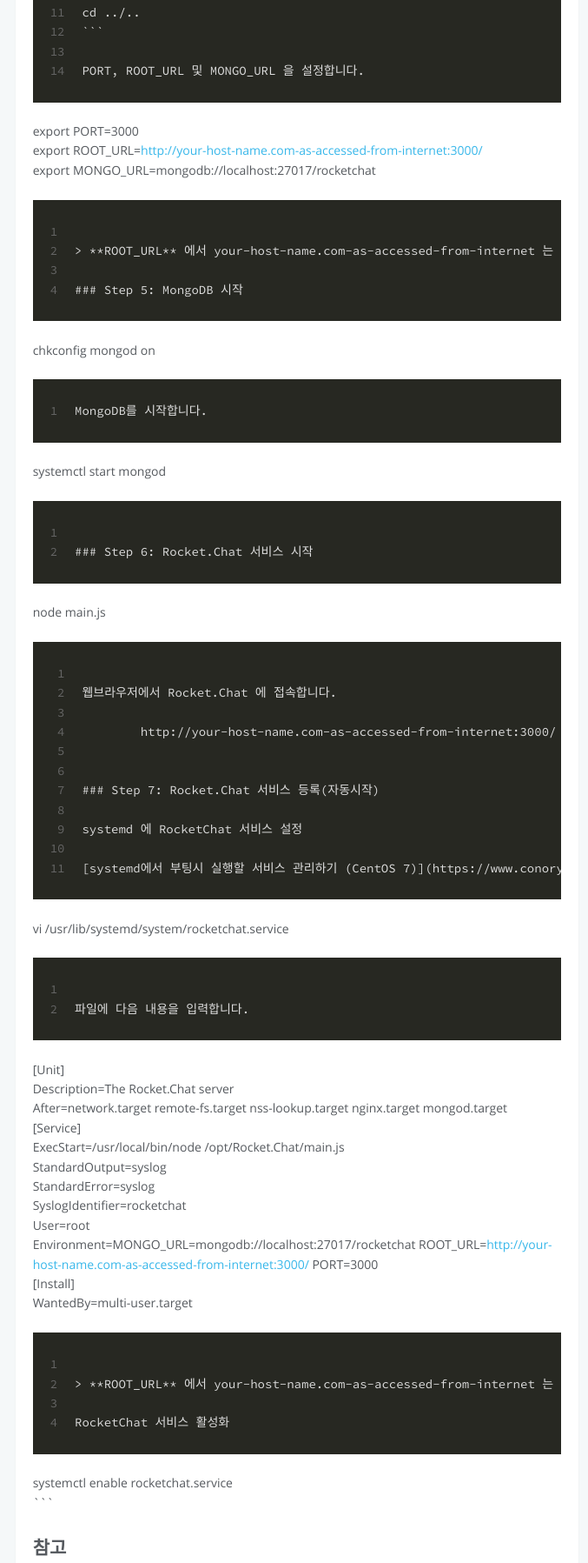
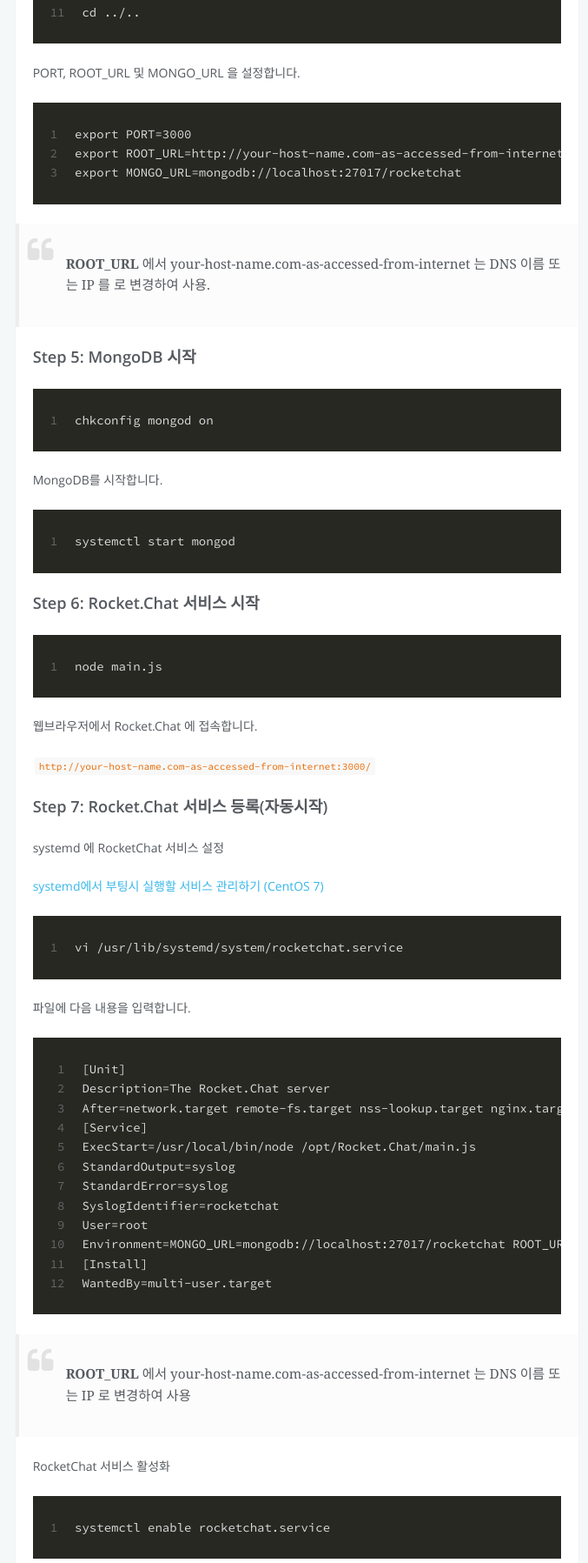
Before and after one commit to juniweb/juniweb.github.io, a plain HTML site: page index.html in a window 1280 px wide. Shown: the part 2362-4159 px from the top of the page at 87% size, without its empty margins (298-975 px from the left). Drawn offline with Linux system fonts and the light colour scheme.

Commit message:
Site updated: 2016-10-31 13:48:43

````diff
--- a/index.html
+++ b/index.html
@@ -246,14 +246,24 @@
 <p>node.js 와 npm 이 설치되었으므로, dependencies 를 설치합니다.<br><figure class="highlight plain"><table><tr><td class="gutter"><pre><div class="line">1</div></pre></td><td class="code"><pre><div class="line">npm install -g inherits n</div></pre></td></tr></table></figure></p>
 <p>Rocket.Chat 에서 필요한 node.js 4.5 버전을 설치합니다.</p>
 <pre><code>n 4.5
-</code></pre><h3 id="Step-4-Rocket-설치"><a href="#Step-4-Rocket-설치" class="headerlink" title="Step 4: Rocket 설치"></a>Step 4: Rocket 설치</h3><p>Rocket.Chat 을 다운로드하고 설치합니다.<br><figure class="highlight plain"><table><tr><td class="gutter"><pre><div class="line">1</div><div class="line">2</div><div class="line">3</div><div class="line">4</div><div class="line">5</div><div class="line">6</div><div class="line">7</div><div class="line">8</div><div class="line">9</div><div class="line">10</div><div class="line">11</div><div class="line">12</div><div class="line">13</div><div class="line">14</div></pre></td><td class="code"><pre><div class="line">cd /opt</div><div class="line"></div><div class="line">curl -L https://rocket.chat/releases/latest/download -o rocket.chat.tgz</div><div class="line">tar zxvf rocket.chat.tgz</div><div class="line"></div><div class="line">mv bundle Rocket.Chat</div><div class="line">cd Rocket.Chat/programs/server</div><div class="line"></div><div class="line">npm install</div><div class="line"></div><div class="line">cd ../..</div><div class="line">``` </div><div class="line"></div><div class="line">PORT, ROOT_URL 및 MONGO_URL 을 설정합니다.</div></pre></td></tr></table></figure></p>
-<p>export PORT=3000<br>export ROOT_URL=<a href="http://your-host-name.com-as-accessed-from-internet:3000/" target="_blank" rel="external">http://your-host-name.com-as-accessed-from-internet:3000/</a><br>export MONGO_URL=mongodb://localhost:27017/rocketchat<br><figure class="highlight plain"><table><tr><td class="gutter"><pre><div class="line">1</div><div class="line">2</div><div class="line">3</div><div class="line">4</div></pre></td><td class="code"><pre><div class="line"></div><div class="line">&gt; **ROOT_URL** 에서 your-host-name.com-as-accessed-from-internet 는 DNS 이름 또는 IP 를 로 변경하여 사용.</div><div class="line"></div><div class="line">### Step 5: MongoDB 시작</div></pre></td></tr></table></figure></p>
-<p>chkconfig mongod on<br><figure class="highlight plain"><table><tr><td class="gutter"><pre><div class="line">1</div></pre></td><td class="code"><pre><div class="line">MongoDB를 시작합니다.</div></pre></td></tr></table></figure></p>
-<p>systemctl start mongod<br><figure class="highlight plain"><table><tr><td class="gutter"><pre><div class="line">1</div><div class="line">2</div></pre></td><td class="code"><pre><div class="line"></div><div class="line">### Step 6: Rocket.Chat 서비스 시작</div></pre></td></tr></table></figure></p>
-<p>node main.js<br><figure class="highlight plain"><table><tr><td class="gutter"><pre><div class="line">1</div><div class="line">2</div><div class="line">3</div><div class="line">4</div><div class="line">5</div><div class="line">6</div><div class="line">7</div><div class="line">8</div><div class="line">9</div><div class="line">10</div><div class="line">11</div></pre></td><td class="code"><pre><div class="line"></div><div class="line">웹브라우저에서 Rocket.Chat 에 접속합니다.</div><div class="line"></div><div class="line">	http://your-host-name.com-as-accessed-from-internet:3000/</div><div class="line"></div><div class="line"></div><div class="line">### Step 7: Rocket.Chat 서비스 등록(자동시작)</div><div class="line"></div><div class="line">systemd 에 RocketChat 서비스 설정</div><div class="line"></div><div class="line">[systemd에서 부팅시 실행할 서비스 관리하기 (CentOS 7)](https://www.conory.com/note_linux/42241)</div></pre></td></tr></table></figure></p>
-<p>vi /usr/lib/systemd/system/rocketchat.service<br><figure class="highlight plain"><table><tr><td class="gutter"><pre><div class="line">1</div><div class="line">2</div></pre></td><td class="code"><pre><div class="line"></div><div class="line">파일에 다음 내용을 입력합니다.</div></pre></td></tr></table></figure></p>
-<p>[Unit]<br>Description=The Rocket.Chat server<br>After=network.target remote-fs.target nss-lookup.target nginx.target mongod.target<br>[Service]<br>ExecStart=/usr/local/bin/node /opt/Rocket.Chat/main.js<br>StandardOutput=syslog<br>StandardError=syslog<br>SyslogIdentifier=rocketchat<br>User=root<br>Environment=MONGO_URL=mongodb://localhost:27017/rocketchat ROOT_URL=<a href="http://your-host-name.com-as-accessed-from-internet:3000/" target="_blank" rel="external">http://your-host-name.com-as-accessed-from-internet:3000/</a> PORT=3000<br>[Install]<br>WantedBy=multi-user.target<br><figure class="highlight plain"><table><tr><td class="gutter"><pre><div class="line">1</div><div class="line">2</div><div class="line">3</div><div class="line">4</div></pre></td><td class="code"><pre><div class="line"></div><div class="line">&gt; **ROOT_URL** 에서 your-host-name.com-as-accessed-from-internet 는 DNS 이름 또는 IP 로 변경하여 사용</div><div class="line"></div><div class="line">RocketChat 서비스 활성화</div></pre></td></tr></table></figure></p>
-<p>systemctl enable rocketchat.service<br>```</p>
+</code></pre><h3 id="Step-4-Rocket-설치"><a href="#Step-4-Rocket-설치" class="headerlink" title="Step 4: Rocket 설치"></a>Step 4: Rocket 설치</h3><p>Rocket.Chat 을 다운로드하고 설치합니다.<br><figure class="highlight plain"><table><tr><td class="gutter"><pre><div class="line">1</div><div class="line">2</div><div class="line">3</div><div class="line">4</div><div class="line">5</div><div class="line">6</div><div class="line">7</div><div class="line">8</div><div class="line">9</div><div class="line">10</div><div class="line">11</div></pre></td><td class="code"><pre><div class="line">cd /opt</div><div class="line"></div><div class="line">curl -L https://rocket.chat/releases/latest/download -o rocket.chat.tgz</div><div class="line">tar zxvf rocket.chat.tgz</div><div class="line"></div><div class="line">mv bundle Rocket.Chat</div><div class="line">cd Rocket.Chat/programs/server</div><div class="line"></div><div class="line">npm install</div><div class="line"></div><div class="line">cd ../..</div></pre></td></tr></table></figure></p>
+<p>PORT, ROOT_URL 및 MONGO_URL 을 설정합니다.<br><figure class="highlight plain"><table><tr><td class="gutter"><pre><div class="line">1</div><div class="line">2</div><div class="line">3</div></pre></td><td class="code"><pre><div class="line">export PORT=3000</div><div class="line">export ROOT_URL=http://your-host-name.com-as-accessed-from-internet:3000/</div><div class="line">export MONGO_URL=mongodb://localhost:27017/rocketchat</div></pre></td></tr></table></figure></p>
+<blockquote>
+<p><strong>ROOT_URL</strong> 에서 your-host-name.com-as-accessed-from-internet 는 DNS 이름 또는 IP 를 로 변경하여 사용.</p>
+</blockquote>
+<h3 id="Step-5-MongoDB-시작"><a href="#Step-5-MongoDB-시작" class="headerlink" title="Step 5: MongoDB 시작"></a>Step 5: MongoDB 시작</h3><figure class="highlight plain"><table><tr><td class="gutter"><pre><div class="line">1</div></pre></td><td class="code"><pre><div class="line">chkconfig mongod on</div></pre></td></tr></table></figure>
+<p>MongoDB를 시작합니다.<br><figure class="highlight plain"><table><tr><td class="gutter"><pre><div class="line">1</div></pre></td><td class="code"><pre><div class="line">systemctl start mongod</div></pre></td></tr></table></figure></p>
+<h3 id="Step-6-Rocket-Chat-서비스-시작"><a href="#Step-6-Rocket-Chat-서비스-시작" class="headerlink" title="Step 6: Rocket.Chat 서비스 시작"></a>Step 6: Rocket.Chat 서비스 시작</h3><figure class="highlight plain"><table><tr><td class="gutter"><pre><div class="line">1</div></pre></td><td class="code"><pre><div class="line">node main.js</div></pre></td></tr></table></figure>
+<p>웹브라우저에서 Rocket.Chat 에 접속합니다.</p>
+<pre><code>http://your-host-name.com-as-accessed-from-internet:3000/
+</code></pre><h3 id="Step-7-Rocket-Chat-서비스-등록-자동시작"><a href="#Step-7-Rocket-Chat-서비스-등록-자동시작" class="headerlink" title="Step 7: Rocket.Chat 서비스 등록(자동시작)"></a>Step 7: Rocket.Chat 서비스 등록(자동시작)</h3><p>systemd 에 RocketChat 서비스 설정</p>
+<p><a href="https://www.conory.com/note_linux/42241" target="_blank" rel="external">systemd에서 부팅시 실행할 서비스 관리하기 (CentOS 7)</a><br><figure class="highlight plain"><table><tr><td class="gutter"><pre><div class="line">1</div></pre></td><td class="code"><pre><div class="line">vi /usr/lib/systemd/system/rocketchat.service</div></pre></td></tr></table></figure></p>
+<p>파일에 다음 내용을 입력합니다.</p>
+<figure class="highlight plain"><table><tr><td class="gutter"><pre><div class="line">1</div><div class="line">2</div><div class="line">3</div><div class="line">4</div><div class="line">5</div><div class="line">6</div><div class="line">7</div><div class="line">8</div><div class="line">9</div><div class="line">10</div><div class="line">11</div><div class="line">12</div></pre></td><td class="code"><pre><div class="line">[Unit]</div><div class="line">Description=The Rocket.Chat server</div><div class="line">After=network.target remote-fs.target nss-lookup.target nginx.target mongod.target</div><div class="line">[Service]</div><div class="line">ExecStart=/usr/local/bin/node /opt/Rocket.Chat/main.js</div><div class="line">StandardOutput=syslog</div><div class="line">StandardError=syslog</div><div class="line">SyslogIdentifier=rocketchat</div><div class="line">User=root</div><div class="line">Environment=MONGO_URL=mongodb://localhost:27017/rocketchat ROOT_URL=http://your-host-name.com-as-accessed-from-internet:3000/ PORT=3000</div><div class="line">[Install]</div><div class="line">WantedBy=multi-user.target</div></pre></td></tr></table></figure>
+<blockquote>
+<p><strong>ROOT_URL</strong> 에서 your-host-name.com-as-accessed-from-internet 는 DNS 이름 또는 IP 로 변경하여 사용</p>
+</blockquote>
+<p>RocketChat 서비스 활성화<br><figure class="highlight plain"><table><tr><td class="gutter"><pre><div class="line">1</div></pre></td><td class="code"><pre><div class="line">systemctl enable rocketchat.service</div></pre></td></tr></table></figure></p>
 <h2 id="참고"><a href="#참고" class="headerlink" title="참고"></a>참고</h2><p><a href="https://rocket.chat/docs/installation/manual-installation/centos/" target="_blank" rel="external">Deploying Rocket.Chat on Centos 7</a></p>
 <p><a href="https://www.vultr.com/docs/how-to-install-rocket-chat-on-centos-7" target="_blank" rel="external">How to Install Rocket.Chat on CentOS 7</a></p>
 
@@ -266,7 +276,7 @@
 
 </div>
 
-    <a data-url="http://juniweb.github.io/2016/10/" data-id="ciuxkzrw30007gwyv2v1m95pz" class="article-share-link"><i class="fa fa-share"></i>공유하기</a>
+    <a data-url="http://juniweb.github.io/2016/10/" data-id="ciuxl1l510005d4yvgkp9pqg7" class="article-share-link"><i class="fa fa-share"></i>공유하기</a>
 <script>
     (function ($) {
         // Prevent duplicate binding
@@ -434,7 +444,7 @@
 
 </div>
 
-    <a data-url="http://juniweb.github.io/2016/10/" data-id="ciuxkzrvg0001gwyvoboir8ax" class="article-share-link"><i class="fa fa-share"></i>공유하기</a>
+    <a data-url="http://juniweb.github.io/2016/10/" data-id="ciuxl1l4z0004d4yvpsmw2fyl" class="article-share-link"><i class="fa fa-share"></i>공유하기</a>
 <script>
     (function ($) {
         // Prevent duplicate binding
@@ -606,7 +616,7 @@
 
 </div>
 
-    <a data-url="http://juniweb.github.io/2016/10/" data-id="ciuxkzrvs0004gwyvdprtwnyc" class="article-share-link"><i class="fa fa-share"></i>공유하기</a>
+    <a data-url="http://juniweb.github.io/2016/10/" data-id="ciuxl1l4q0001d4yvsfwiezta" class="article-share-link"><i class="fa fa-share"></i>공유하기</a>
 <script>
     (function ($) {
         // Prevent duplicate binding
@@ -738,7 +748,7 @@
 
 </div>
 
-    <a data-url="http://juniweb.github.io/2016/09/" data-id="ciuxkzrva0000gwyv3o110inm" class="article-share-link"><i class="fa fa-share"></i>공유하기</a>
+    <a data-url="http://juniweb.github.io/2016/09/" data-id="ciuxl1l4k0000d4yvlleeu19a" class="article-share-link"><i class="fa fa-share"></i>공유하기</a>
 <script>
     (function ($) {
         // Prevent duplicate binding
@@ -868,7 +878,7 @@
 
 </div>
 
-    <a data-url="http://juniweb.github.io/2016/07/" data-id="ciuxkzrvv0005gwyvppy0la1w" class="article-share-link"><i class="fa fa-share"></i>공유하기</a>
+    <a data-url="http://juniweb.github.io/2016/07/" data-id="ciuxl1l5a0007d4yv8nedqkv2" class="article-share-link"><i class="fa fa-share"></i>공유하기</a>
 <script>
     (function ($) {
         // Prevent duplicate binding
````
Also changed, not shown: 2016/07/index.html (+1 -1 lines), 2016/09/index.html (+1 -1 lines), 2016/10/index.html (+1 -1 lines), content.json (+1 -1 lines).
